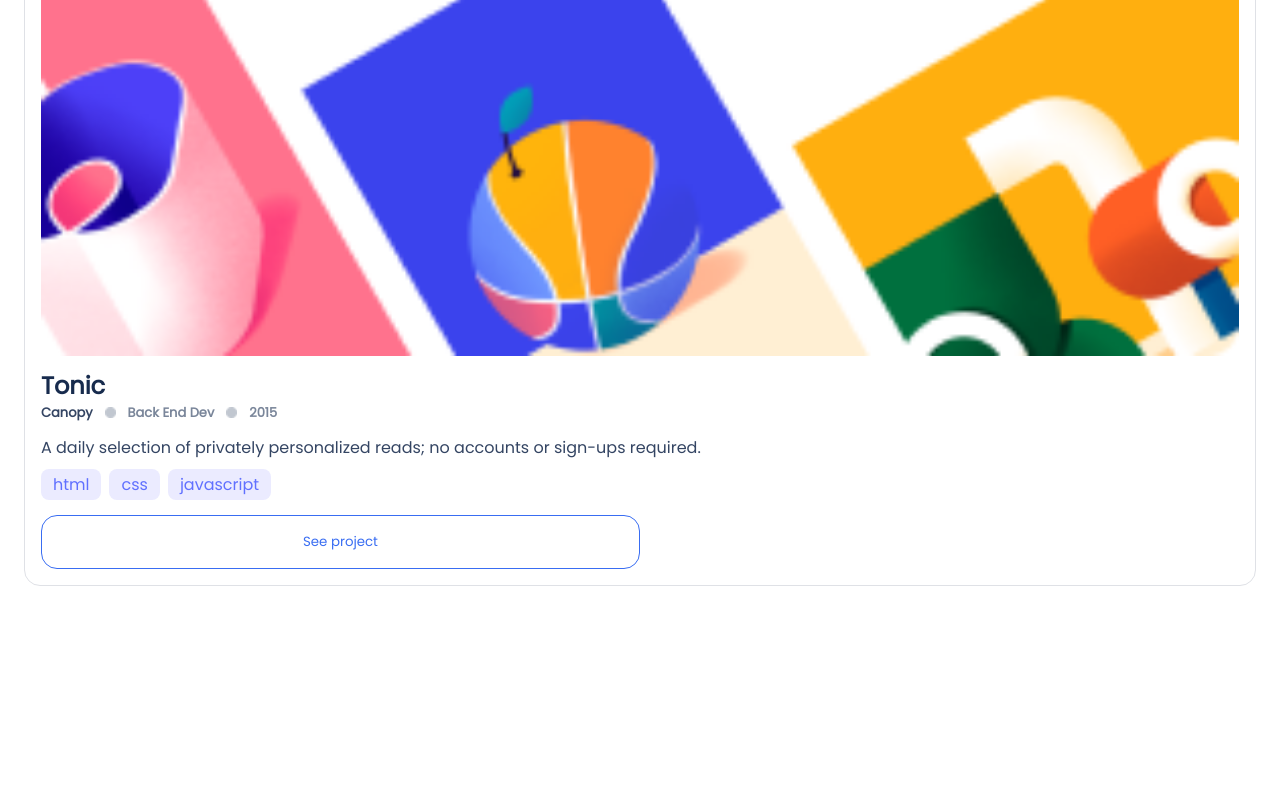
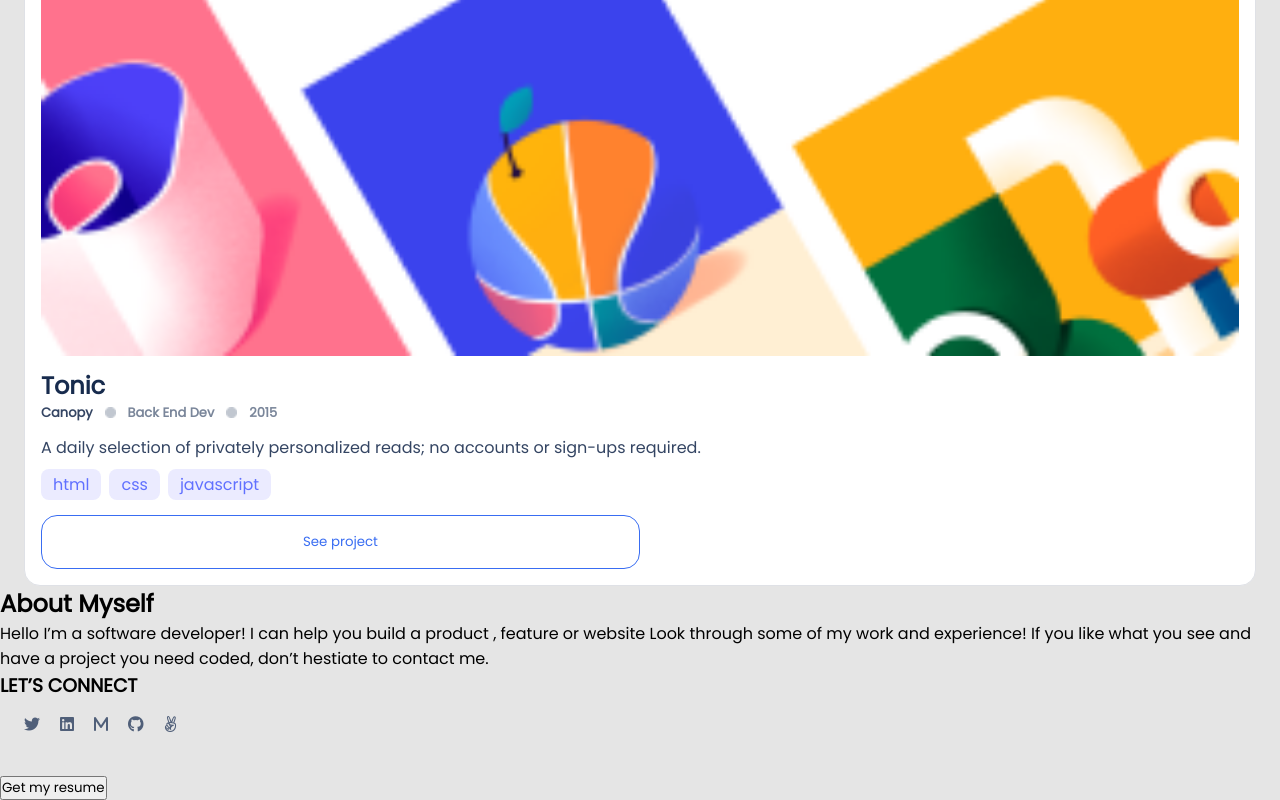
Before and after one commit to Munsa1/portfolio-responsive, a plain HTML site: page index.html in a window 1280 px wide. Shown: the part 4430-5230 px from the top of the page. Before the commit the page ends 5016 px from the top, so only its background shows below. Drawn offline with nearby package versions, Linux system fonts and the light colour scheme.

Commit message:
Add my About Section

```diff
--- a/index.html
+++ b/index.html
@@ -1,5 +1,5 @@
 <!DOCTYPE html>
-<html lang="en">
+<html lang="en" class="bg-color">
 <head>
     <meta charset="UTF-8">
     <meta http-equiv="X-UA-Compatible" content="IE=edge">
@@ -10,13 +10,13 @@
     <script src="https://kit.fontawesome.com/539abef2cf.js" crossorigin="anonymous"></script>
 </head>
 <body>
-   <header class="header">
+   <header class="header bg-color">
     <div class="headerContainer">
       <a href="" class="logo">My Logo</a>
       <span class="material-symbols-outlined" style="color: #ACB7C3;">menu</span>
     </div>
    </header>
-   <section class="main-section">
+   <section class="main-section bg-color">
        <div class="sectionContainer">
         <h1 class="heading-1 headerColor pageMargin">I’m Munsa Glad to see you!</h1>
         <p class="par-1 pageMargin parColor">I’m a software developer! I can help you build
@@ -33,8 +33,8 @@
         </ul>
        </div>
    </section>
-   <section class="cards">
-     <div class="card">
+   <section class="cards bg-color">
+     <div class="card bg-color">
        <img src="images/Snapshoot Portfolio.png" alt="">
        <h2 class="card-heading headerColor">Tonic</h2>
        <ul class="card-top-ul">
@@ -107,5 +107,20 @@
       <button class="card-btn">See project</button>
     </div>
    </section>
+   <section class="about-myself">
+     <h2 class="about-heading">About Myself</h2>
+     <p class="about-par">
+      Hello I’m a software developer! I can help you build a product , feature or website Look through some of my work and experience! If you like what you see and have a project you need coded, don’t hestiate to contact me.
+     </p>
+     <h3 class="lets-connect">LET’S CONNECT</h3>
+     <ul class="icons pageMargin">
+      <a href=""><li><i class="fa-brands fa-twitter"></i></li></a>
+      <a href=""><li><i class="fa-brands fa-linkedin"></i></li></a>
+      <a href=""><li><i class="fa-solid fa-m"></i></li></a>
+      <a href=""><li><i class="fa-brands fa-github"></i></li></a>
+      <a href=""><li><i class="fa-brands fa-angellist"></i></li></a>
+    </ul>
+    <button class="resume-btn">Get my resume</button>
+   </section>
 </body>
 </html>
--- a/style.css
+++ b/style.css
@@ -7,6 +7,10 @@
     list-style: none;
     text-decoration: none;
     font-family: 'Poppins', sans-serif;
+}
+
+body {
+    background-color: #E5E5E5;
 }
 
 .headerContainer {
@@ -28,6 +32,7 @@
     background-image: url('images/Ellipse\ 11.svg'), url('images/Ellipse\ 5.svg'), url('images/Rectangle\ 7.svg'), url('images/Rectangle\ 4.svg'), url('images/Ellipse\ 3.svg'), url('images/Ellipse\ 12.svg'), url('images/Ellipse\ 13.svg'), url('images/Ellipse\ 4.svg');
     background-repeat: no-repeat, no-repeat, no-repeat, no-repeat, no-repeat;
     background-position: left 8%, 47% 16%, 49% 14.5%, right top, 100% 8%, 90% 85%, 90% 89%, 79% 100%;
+    border-bottom-left-radius: 50px;
 }
 
 .sectionContainer {
@@ -35,6 +40,10 @@
     flex-direction: column;
 }
 /* Reusable Classes*/
+.bg-color {
+    background-color: #fff;
+}
+
 .headerColor {
     color: #172B4D;
 }
@@ -51,6 +60,10 @@
     font-size: 32px;
     font-weight: 700;
     font-style: normal;
+}
+
+.topMargin {
+    top: 26px;
 }
 
 /* End of Reusable Classes */
@@ -99,8 +112,11 @@
     justify-content: center;
     background: #FFFFFF;
     border-radius: 16px;
+    bottom: 30px;
 }
-
+.card-2 {
+    margin-top: 30px;
+}
 .card-heading {
     margin-top: 12px;
 }
```
